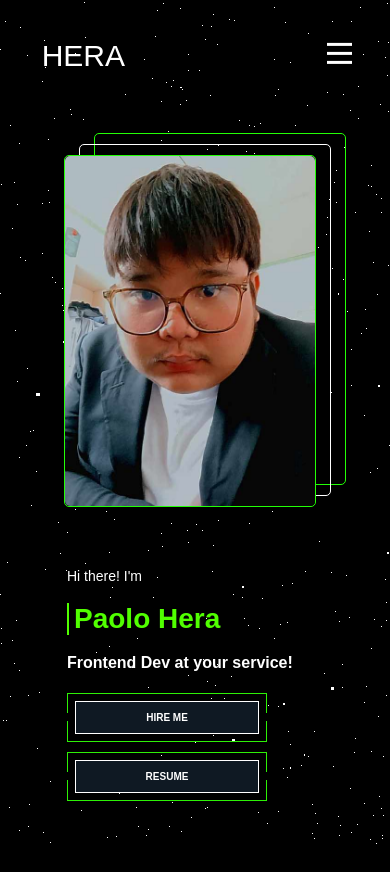
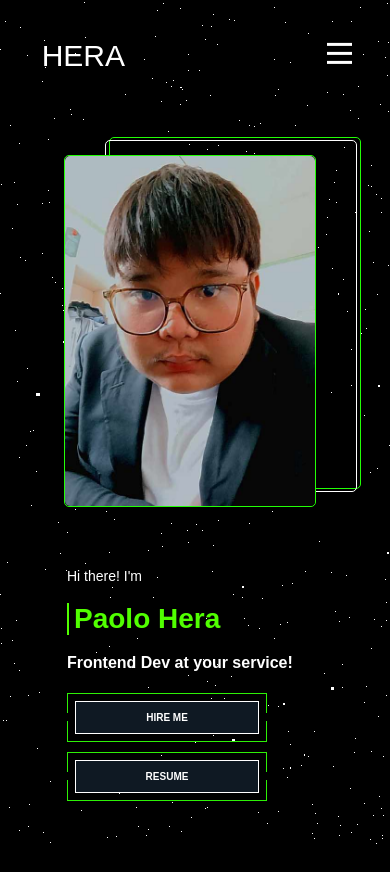
Before and after one commit to paolohera/portfolio, a Vue app: page / in a window 390 px wide. Shown: the top 872 px of the page. Built offline with nearby package versions, Linux system fonts and the light colour scheme; a web font is replaced by a local one.

Commit message:
Update Body.vue

```diff
--- a/src/views/Body.vue
+++ b/src/views/Body.vue
@@ -166,21 +166,6 @@ font-size: 16px;
   margin-top: 8%;
 }
 
-.imgcont1 {
-
-  margin-left: 54%;
-
-
-  margin-top: 5%;
-}
-
-.imgcont2 {
-
-  margin-left: 58%;
-
-  margin-top: 2%;
-}
-
 
   .btn-cont {
     width: 100%;
```
